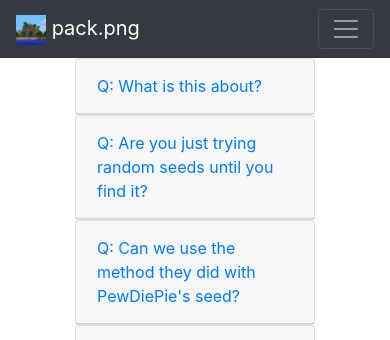
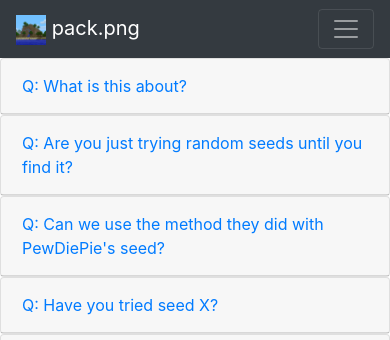
Before and after one commit to laundmo/packpng, a Flask app: page /faq/ in a window 390 px wide. Shown: the top 340 px of the page. Run offline with Flask 2, Linux system fonts and the light colour scheme; some libraries are stand-ins or nearby versions.

Commit message:
reworked the sizing/scaling to be more mobile friendly

```diff
--- a/templates/faq.html
+++ b/templates/faq.html
@@ -2,13 +2,14 @@
 {% set active_page = "faq" %}
 
 {% block content %}
-<div class="container w-75">
-    <div class="panel-group" id="faqAccordion">
+    <div class="panel-group w-100" id="faqAccordion">
         {% for q_a in faq %}
-        <div class="card">
-                <div class="card-header p-2" id="heading{{loop.index}}">
+        <div class="card w-100">
+            <div class="card-header p-2 w-100" id="heading{{loop.index}}">
                 <h4 class="mb-0">
-                    <button class="btn btn-link collapsed w-100 text-left" type="button" data-toggle="collapse" data-target="#collapse{{loop.index}}" aria-expanded="false" aria-controls="collapse{{loop.index}}">
+                    <button class="btn btn-link collapsed w-100 text-left" type="button" data-toggle="collapse"
+                        data-target="#collapse{{loop.index}}" aria-expanded="false"
+                        aria-controls="collapse{{loop.index}}">
                         Q: {{q_a["Q"]}}
                     </button>
                     </h5>
@@ -21,5 +22,4 @@
         </div>
         {% endfor %}
     </div>
-</div>
 {% endblock %}
--- a/templates/layout.html
+++ b/templates/layout.html
@@ -61,19 +61,24 @@
             </div>
         </nav>
         <div style="position: fixed; bottom: -5px; right: 0; z-index: 999;">
-
-            <iframe class="collapse show" id="discord-collapsible" frameBorder="0" height="500px"
+            <iframe class="collapse show" id="discord-collapsible" frameBorder="0" style="height:50vh;"
                 src="https://discordapp.com/widget?id=436405308458401803&theme=dark">
             </iframe>
-            <button type="button" class="close float-left" aria-label="Close" data-toggle="collapse" href="#discord-collapsible" role="button" aria-expanded="false" aria-controls="discord-collapsible">
+            <button type="button" class="text-danger close float-left" aria-label="Close" data-toggle="collapse"
+                href="#discord-collapsible" role="button" aria-expanded="false" aria-controls="discord-collapsible">
                 <span aria-hidden="true">&times;</span>
             </button>
         </div>
-        <div class="container-fluid">
-            {% block content %}
-            {% endblock %}
+        <div class="container p-0">
+            <div class="row no-gutters">
+                <div class="col-xs-12 p-0 w-100">
+                    {% block content %}
+                    {% endblock %}
+                </div>
+            </div>
         </div>
-
+        {% block nocenter %}
+        {% endblock %}
     </body>
 
 </html>
```
Also changed, not shown: templates/google_doc.html (+5 -3 lines), templates/index.html (+19 -2 lines), templates/timeline.html (+4 -3 lines). Lines whose indentation alone changed are shown as unchanged.
